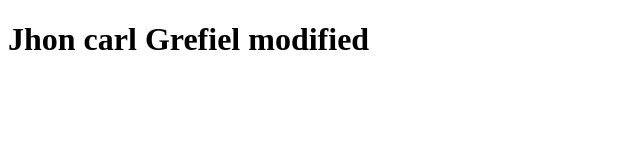
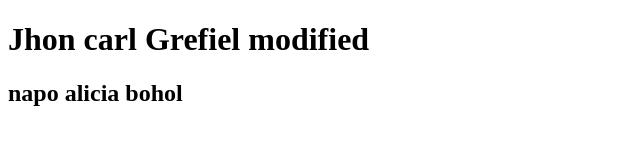
Before and after one commit to carlgrefiel/sample-html, a plain HTML site: page index.html in a window 1280 px wide. Shown: the whole page, without its empty margins (0-640 px from the left). Drawn offline with Linux system fonts and the light colour scheme.

Commit message:
add address

```diff
--- a/index.html
+++ b/index.html
@@ -7,5 +7,6 @@
   </head>
   <body>
     <h1>Jhon carl Grefiel modified</h1>
+    <h2>napo alicia bohol</h2>
   </body>
 </html>
```
